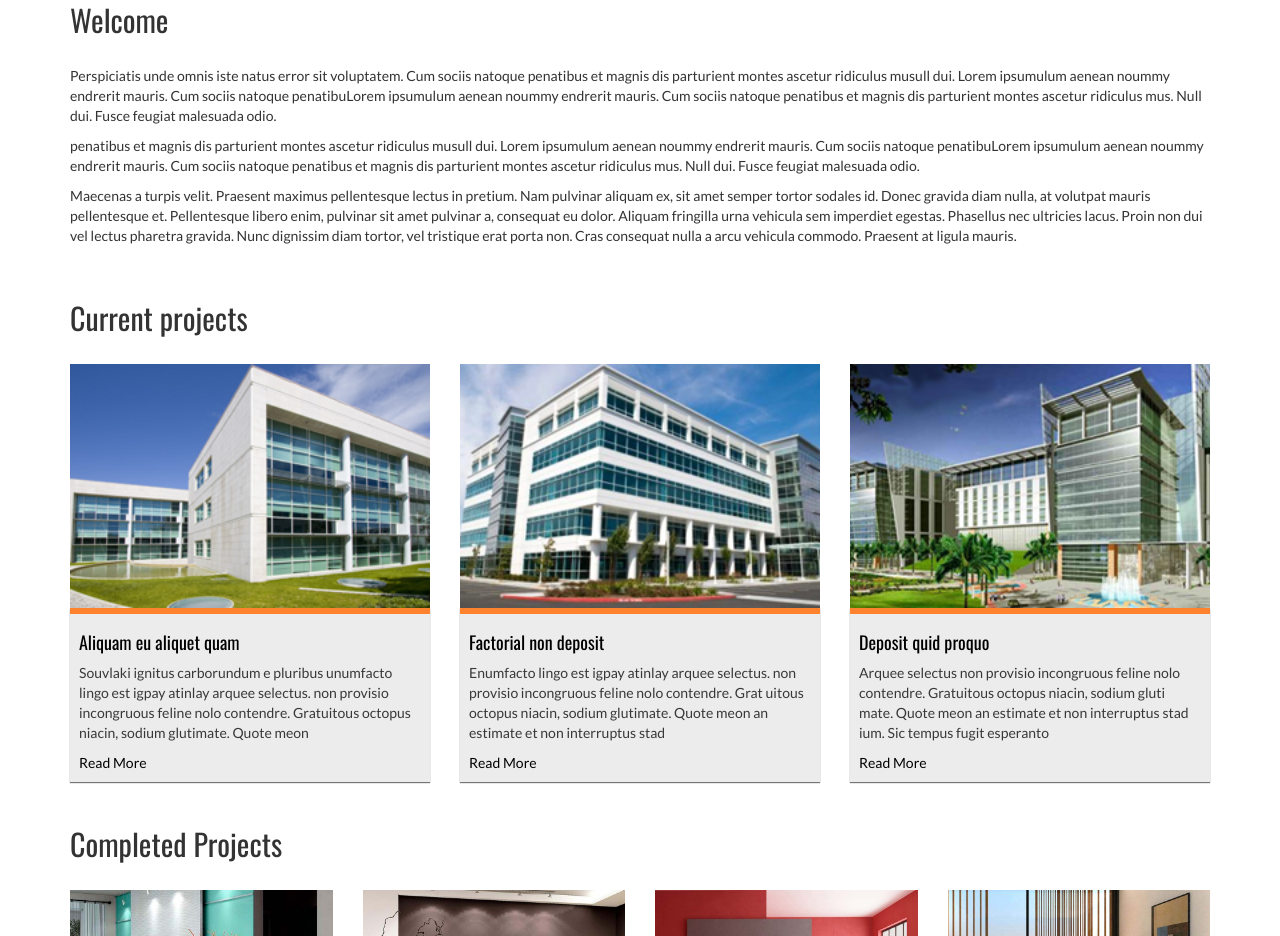
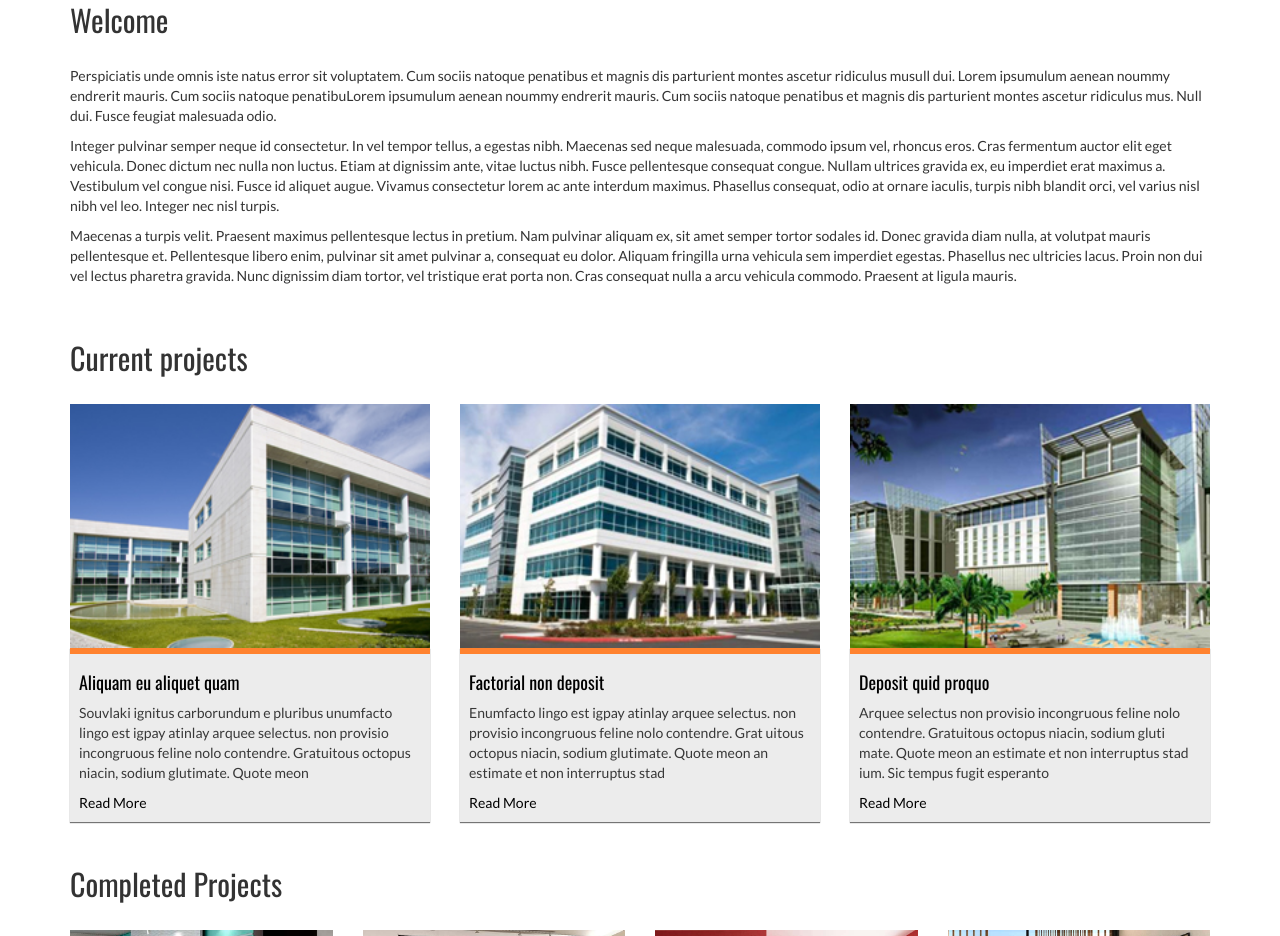
Before and after one commit to mortench3000/static-app-demo, a plain HTML site: page index.html in a window 1280 px wide. Shown: the part 938-1874 px from the top of the page. Drawn offline with nearby package versions, Linux system fonts and the light colour scheme; files whose address does not match are found by name.

Commit message:
Updated paragraph on welcome page

```diff
--- a/index.html
+++ b/index.html
@@ -111,7 +111,7 @@ License URL: http://creativecommons.org/licenses/by/3.0/
       <div class="row">
       	<div class="col-md-12"><div class="title-box clearfix "><h2 class="title-box_primary">Welcome</h2></div>
             <p>Perspiciatis unde omnis iste natus error sit voluptatem. Cum sociis natoque penatibus et magnis dis parturient montes ascetur ridiculus musull dui. Lorem ipsumulum aenean noummy endrerit mauris. Cum sociis natoque penatibuLorem ipsumulum aenean noummy endrerit mauris. Cum sociis natoque penatibus et magnis dis parturient montes ascetur ridiculus mus. Null dui. Fusce feugiat malesuada odio.</p>
-            <p>penatibus et magnis dis parturient montes ascetur ridiculus musull dui. Lorem ipsumulum aenean noummy endrerit mauris. Cum sociis natoque penatibuLorem ipsumulum aenean noummy endrerit mauris. Cum sociis natoque penatibus et magnis dis parturient montes ascetur ridiculus mus. Null dui. Fusce feugiat malesuada odio.</p>
+            <p>Integer pulvinar semper neque id consectetur. In vel tempor tellus, a egestas nibh. Maecenas sed neque malesuada, commodo ipsum vel, rhoncus eros. Cras fermentum auctor elit eget vehicula. Donec dictum nec nulla non luctus. Etiam at dignissim ante, vitae luctus nibh. Fusce pellentesque consequat congue. Nullam ultrices gravida ex, eu imperdiet erat maximus a. Vestibulum vel congue nisi. Fusce id aliquet augue. Vivamus consectetur lorem ac ante interdum maximus. Phasellus consequat, odio at ornare iaculis, turpis nibh blandit orci, vel varius nisl nibh vel leo. Integer nec nisl turpis. </p>
             <p>Maecenas a turpis velit. Praesent maximus pellentesque lectus in pretium. Nam pulvinar aliquam ex, sit amet semper tortor sodales id. Donec gravida diam nulla, at volutpat mauris pellentesque et. Pellentesque libero enim, pulvinar sit amet pulvinar a, consequat eu dolor. Aliquam fringilla urna vehicula sem imperdiet egestas. Phasellus nec ultricies lacus. Proin non dui vel lectus pharetra gravida. Nunc dignissim diam tortor, vel tristique erat porta non. Cras consequat nulla a arcu vehicula commodo. Praesent at ligula mauris. </p>
         </div>
       </div>
```
